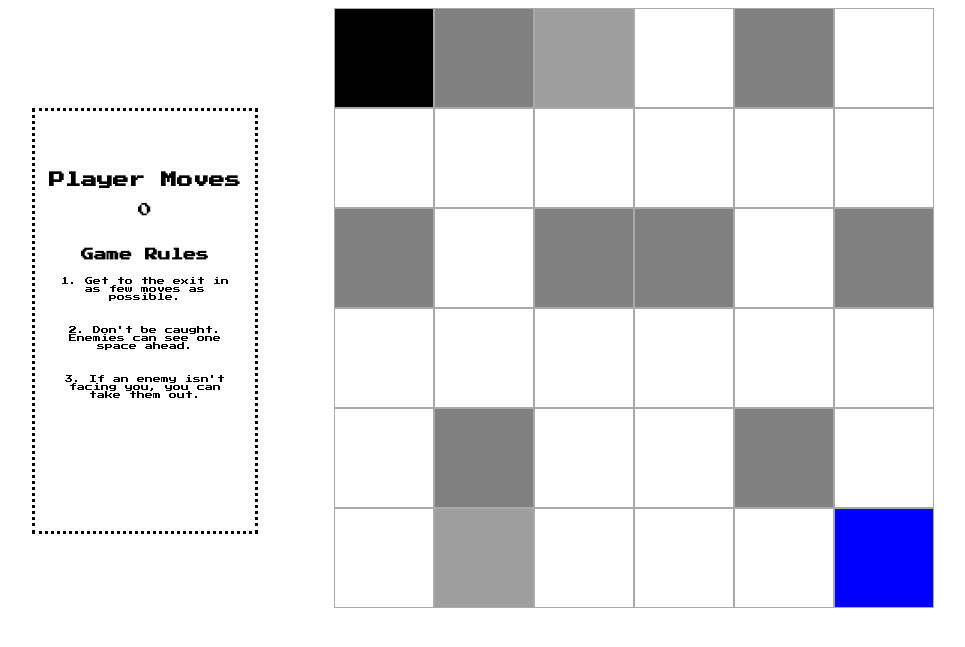
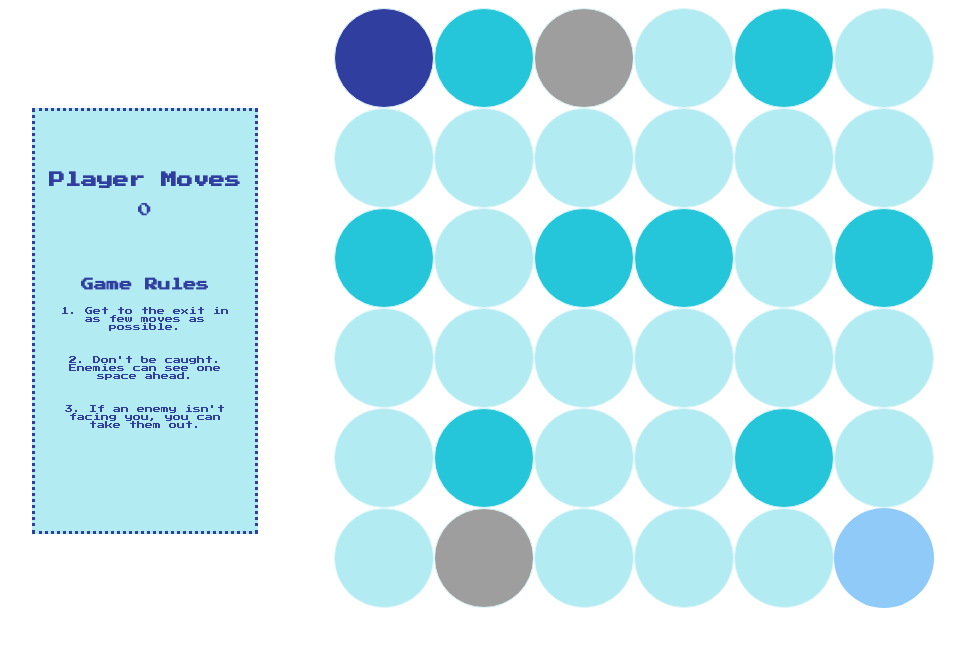
Before and after one commit to chansecampbell/Blipper, a PHP site: page /home.html in a window 1280 px wide. Shown: the top 647 px of the page, without its empty margins (6-971 px from the left). Run offline with PHP 8.4, Linux system fonts and the light colour scheme; grey boxes are pictures that could not be loaded.

Commit message:
Pimped it out! It looks pretty sick

```diff
--- a/css/style.css
+++ b/css/style.css
@@ -1,15 +1,17 @@
 body {
   font-family: 'Press Start 2P', cursive;
+  color: #303F9F;
 }
 
 #about {
   float: left;
   width: 200px;
   height: 400px;
-  border: 3px dotted black;
+  border: 3px dotted #303F9F;
   margin-left: 30px;
   margin-top: 100px;
   padding: 10px;
+  background-color: #B2EBF2;
 }
 
 #score {
@@ -29,6 +31,10 @@ h2, h3 {
   font-size: 0.8em;
 }
 
+h2 {
+  padding-top: 30px;
+}
+
 span {
   font-size: 8px;
   padding: 5px;
@@ -45,78 +51,45 @@ ul {
   padding: 0;
   margin: 0 auto;
   position: relative;
+  /*background-color: #B2EBF2;*/
 }
 
 li {
   width: 98px;
   height: 98px;
   float: left;
-  border: 1px solid darkgray;
+  border: 1px solid #E0F7FA;
   list-style-type: none;
+  border-radius: 60%;
+  background-color: #B2EBF2;
 }
 
 .player {
 /*  background-image: url('http://www.clker.com/cliparts/3/v/I/F/6/V/light-blue-circle-md.png');
   background-size: cover;*/
-width: 98px;
-height: 98px;
+width: 100px;
+height: 100px;
+border-radius: 60%;
+border: none;
 }
 
-@-webkit-keyframes zoomIn {
-  from {
-    opacity: 0;
-    -webkit-transform: scale3d(.3, .3, .3);
-    transform: scale3d(.3, .3, .3);
-  }
-
-  50% {
-    opacity: 1;
-  }
+.player {
+background-color: #90CAF9;
+/* animation-name: slideInRight;*/
+animation-duration: 1s;
 }
-
-@keyframes zoomIn {
-  from {
-    opacity: 0;
-    -webkit-transform: scale3d(.3, .3, .3);
-    transform: scale3d(.3, .3, .3);
-  }
-
-  50% {
-    opacity: 1;
-  }
-}
-
-.zoomIn {
-  -webkit-animation-name: zoomIn;
-  animation-name: zoomIn;
-}
-/*
-   @keyframes example {
-       0%   {background-color: white; left:0px; top:0px;}
-       25%  {background-color: steelblue; left:200px; top:0px;}
-       50%  {background-color: steelblue; left:200px; top:200px;}
-       75%  {background-color: blue; left:0px; top:200px;}
-       100% {background-color: blue; left:0px; top:0px;}
-   }*/
-
-   /* The element to apply the animation to */
-   .player {
-       background-color: blue;
-       animation-name: zoomIn;
-       animation-duration: 0.2s;
-     }
 
 /*.computer {
   background-image: url('http://orig07.deviantart.net/4f30/f/2012/141/3/6/8_bit_zombie_by_melolzugaming-d50kbqk.png');
   background-size: cover;
-}*/
-
+}
+*/
 .obstacle {
-  background: gray;
+  background: #26C6DA;
 }
 
 li:first-child {
-  background-color: black;
+  background-color: #303F9F;
 }
 
 .computer-right {
@@ -140,6 +113,255 @@ li:first-child {
  background-image: url('https://cdn1.iconfinder.com/data/icons/general-9/500/left_arrow-128.png');
  background-size: cover;
  -webkit-transform: rotate(270deg);
+}
+
+
+@-webkit-keyframes slideInDown {
+  from {
+    -webkit-transform: translate3d(0, -100%, 0);
+    transform: translate3d(0, -100%, 0);
+    visibility: visible;
+  }
+
+  to {
+    -webkit-transform: translate3d(0, 0, 0);
+    transform: translate3d(0, 0, 0);
+  }
+}
+
+@keyframes slideInDown {
+  from {
+    -webkit-transform: translate3d(0, -100%, 0);
+    transform: translate3d(0, -100%, 0);
+    visibility: visible;
+  }
+
+  to {
+    -webkit-transform: translate3d(0, 0, 0);
+    transform: translate3d(0, 0, 0);
+  }
+}
+
+.slideInDown {
+  -webkit-animation-name: slideInDown;
+  animation-name: slideInDown;
+}
+
+@-webkit-keyframes slideInLeft {
+  from {
+    -webkit-transform: translate3d(-100%, 0, 0);
+    transform: translate3d(-100%, 0, 0);
+    visibility: visible;
+  }
+
+  to {
+    -webkit-transform: translate3d(0, 0, 0);
+    transform: translate3d(0, 0, 0);
+  }
+}
+
+@keyframes slideInLeft {
+  from {
+    -webkit-transform: translate3d(-100%, 0, 0);
+    transform: translate3d(-100%, 0, 0);
+    visibility: visible;
+  }
+
+  to {
+    -webkit-transform: translate3d(0, 0, 0);
+    transform: translate3d(0, 0, 0);
+  }
+}
+
+.slideInLeft {
+  -webkit-animation-name: slideInLeft;
+  animation-name: slideInLeft;
+}
+
+@-webkit-keyframes slideInRight {
+  from {
+    -webkit-transform: translate3d(100%, 0, 0);
+    transform: translate3d(100%, 0, 0);
+    visibility: visible;
+  }
+
+  to {
+    -webkit-transform: translate3d(0, 0, 0);
+    transform: translate3d(0, 0, 0);
+  }
+}
+
+@keyframes slideInRight {
+  from {
+    -webkit-transform: translate3d(100%, 0, 0);
+    transform: translate3d(100%, 0, 0);
+    visibility: visible;
+  }
+
+  to {
+    -webkit-transform: translate3d(0, 0, 0);
+    transform: translate3d(0, 0, 0);
+  }
+}
+
+.slideInRight {
+  -webkit-animation-name: slideInRight;
+  animation-name: slideInRight;
+}
+
+@-webkit-keyframes slideInUp {
+  from {
+    -webkit-transform: translate3d(0, 100%, 0);
+    transform: translate3d(0, 100%, 0);
+    visibility: visible;
+  }
+
+  to {
+    -webkit-transform: translate3d(0, 0, 0);
+    transform: translate3d(0, 0, 0);
+  }
+}
+
+@keyframes slideInUp {
+  from {
+    -webkit-transform: translate3d(0, 100%, 0);
+    transform: translate3d(0, 100%, 0);
+    visibility: visible;
+  }
+
+  to {
+    -webkit-transform: translate3d(0, 0, 0);
+    transform: translate3d(0, 0, 0);
+  }
+}
+
+.slideInUp {
+  -webkit-animation-name: slideInUp;
+  animation-name: slideInUp;
+}
+
+@-webkit-keyframes slideOutDown {
+  from {
+    -webkit-transform: translate3d(0, 0, 0);
+    transform: translate3d(0, 0, 0);
+  }
+
+  to {
+    visibility: hidden;
+    -webkit-transform: translate3d(0, 100%, 0);
+    transform: translate3d(0, 100%, 0);
+  }
+}
+
+@keyframes slideOutDown {
+  from {
+    -webkit-transform: translate3d(0, 0, 0);
+    transform: translate3d(0, 0, 0);
+  }
+
+  to {
+    visibility: hidden;
+    -webkit-transform: translate3d(0, 100%, 0);
+    transform: translate3d(0, 100%, 0);
+  }
+}
+
+.slideOutDown {
+  -webkit-animation-name: slideOutDown;
+  animation-name: slideOutDown;
+}
+
+@-webkit-keyframes slideOutLeft {
+  from {
+    -webkit-transform: translate3d(0, 0, 0);
+    transform: translate3d(0, 0, 0);
+  }
+
+  to {
+    visibility: hidden;
+    -webkit-transform: translate3d(-100%, 0, 0);
+    transform: translate3d(-100%, 0, 0);
+  }
+}
+
+@keyframes slideOutLeft {
+  from {
+    -webkit-transform: translate3d(0, 0, 0);
+    transform: translate3d(0, 0, 0);
+  }
+
+  to {
+    visibility: hidden;
+    -webkit-transform: translate3d(-100%, 0, 0);
+    transform: translate3d(-100%, 0, 0);
+  }
+}
+
+.slideOutLeft {
+  -webkit-animation-name: slideOutLeft;
+  animation-name: slideOutLeft;
+}
+
+@-webkit-keyframes slideOutRight {
+  from {
+    -webkit-transform: translate3d(0, 0, 0);
+    transform: translate3d(0, 0, 0);
+  }
+
+  to {
+    visibility: hidden;
+    -webkit-transform: translate3d(100%, 0, 0);
+    transform: translate3d(100%, 0, 0);
+  }
+}
+
+@keyframes slideOutRight {
+  from {
+    -webkit-transform: translate3d(0, 0, 0);
+    transform: translate3d(0, 0, 0);
+  }
+
+  to {
+    visibility: hidden;
+    -webkit-transform: translate3d(100%, 0, 0);
+    transform: translate3d(100%, 0, 0);
+  }
+}
+
+.slideOutRight {
+  -webkit-animation-name: slideOutRight;
+  animation-name: slideOutRight;
+}
+
+@-webkit-keyframes slideOutUp {
+  from {
+    -webkit-transform: translate3d(0, 0, 0);
+    transform: translate3d(0, 0, 0);
+  }
+
+  to {
+    visibility: hidden;
+    -webkit-transform: translate3d(0, -100%, 0);
+    transform: translate3d(0, -100%, 0);
+  }
+}
+
+@keyframes slideOutUp {
+  from {
+    -webkit-transform: translate3d(0, 0, 0);
+    transform: translate3d(0, 0, 0);
+  }
+
+  to {
+    visibility: hidden;
+    -webkit-transform: translate3d(0, -100%, 0);
+    transform: translate3d(0, -100%, 0);
+  }
+}
+
+.slideOutUp {
+  -webkit-animation-name: slideOutUp;
+  animation-name: slideOutUp;
 }
 
 
--- a/js/app.js
+++ b/js/app.js
@@ -89,7 +89,7 @@ game.playerMove = function playerMove(){
         $($("li")[game.currentPosition]).addClass("player").removeClass("empty");
         }
         else {
-      $($("li")[game.currentPosition]).addClass("player").removeClass('empty');
+      $($("li")[game.currentPosition]).addClass("player").css("animation-name", "slideInUp").removeClass('empty');
       game.moveCounter++;
       game.computerMove();
         }
@@ -104,7 +104,7 @@ game.playerMove = function playerMove(){
       $($("li")[game.currentPosition]).addClass("player").removeClass("empty");
       }
       else {
-    $($("li")[game.currentPosition]).addClass("player").removeClass('empty');
+    $($("li")[game.currentPosition]).addClass("player").css("animation-name", "slideInLeft").removeClass('empty');
     game.moveCounter++;
     game.computerMove();
       }
@@ -119,7 +119,7 @@ game.playerMove = function playerMove(){
             $($("li")[game.currentPosition]).addClass("player").removeClass("empty");
             }
             else {
-          $($("li")[game.currentPosition]).addClass("player").removeClass('empty');
+          $($("li")[game.currentPosition]).addClass("player").css("animation-name", "slideInDown").removeClass('empty');
           game.moveCounter++;
           game.computerMove();
             }
@@ -134,7 +134,7 @@ game.playerMove = function playerMove(){
        $($("li")[game.currentPosition]).addClass("player").removeClass("empty");
        }
        else {
-     $($("li")[game.currentPosition]).addClass("player").removeClass('empty');
+     $($("li")[game.currentPosition]).addClass("player").css("animation-name", "slideInRight").removeClass('empty');
      game.moveCounter++;
      game.computerMove();
        }
```
